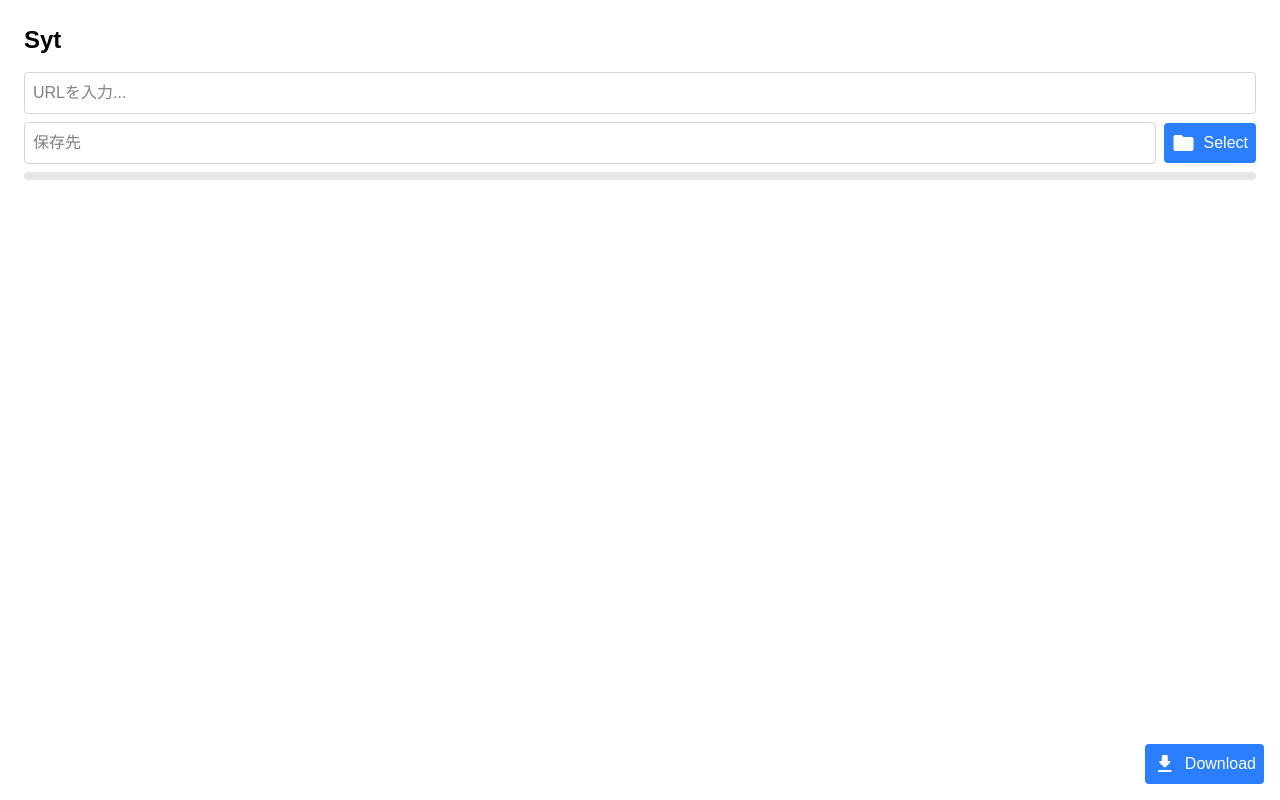
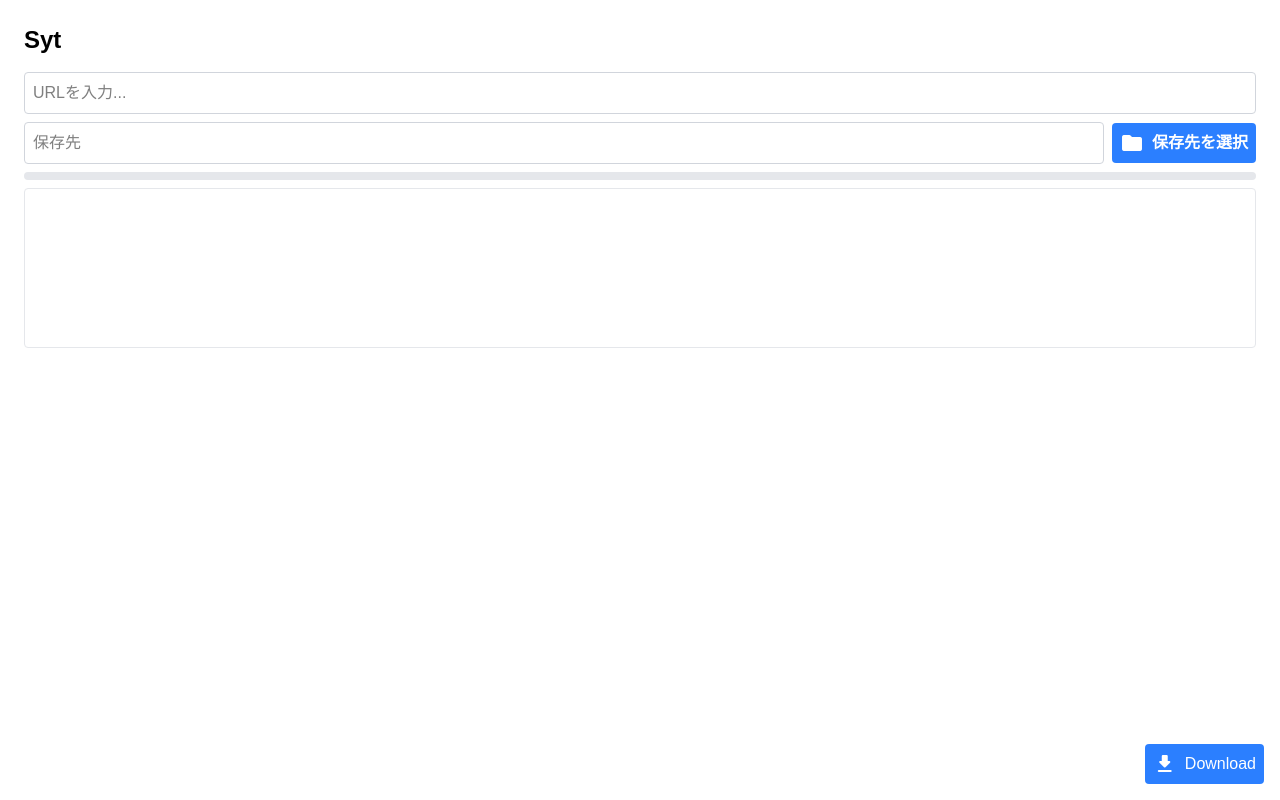
Before and after one commit to monuke-maho/syt, a Vue app: page / in a window 1280 px wide. Built offline with nearby package versions, Linux system fonts and the light colour scheme.

Commit message:
feat: Implement real-time download log display with auto-scrolling and update save directory button text.

```diff
--- a/src/App.vue
+++ b/src/App.vue
@@ -1,13 +1,22 @@
 <script setup lang="ts">
-  import { ref, onMounted } from 'vue';
+  import { ref, onMounted, nextTick, watch } from 'vue';
   import { open } from '@tauri-apps/plugin-dialog';
   import { homeDir } from '@tauri-apps/api/path';
   import { Command } from '@tauri-apps/plugin-shell';
   const savePath = ref<string | null>(null);
+  const logArea = ref(null);
   const videoUrl = ref('');
   const downloadProgress = ref(0)
   const downloadTitle = ref('')
   const downloading = ref(false)
+  const downloadLog = ref<string[]>([])
+
+  watch(downloadLog, async () => {
+    await nextTick();
+    if (logArea.value) {
+      logArea.value.scrollTop = logArea.value.scrollHeight;
+    }
+  }, { deep: true })
 
   onMounted(async () => {
     try {
@@ -56,7 +65,7 @@
           }
         }
       } else {
-        console.log(line.trim())
+        downloadLog.value.push(line.trim())
       }
     })
     await cmd.spawn()
@@ -81,12 +90,15 @@
       </div>
       <div class="flex flex-row items-center w-full gap-2">
         <input type="text" name="url" id="url" readonly placeholder="保存先" v-model="savePath" class="p-2 border border-gray-300 rounded-sm w-full">
-        <button class="p-2 rounded-sm bg-blue-500 text-white cursor-pointer flex flex-row items-center gap-2 w-fit" @click="selectSaveDir"><span class="material-icons">folder</span> Select</button>
+        <a class="p-2 whitespace-nowrap font-bold rounded-sm bg-blue-500 text-white cursor-pointer flex flex-row items-center gap-2" @click="selectSaveDir"><span class="material-icons">folder</span> 保存先を選択</a>
       </div>
       <div class="flex flex-row items-center w-full gap-2">
         <div class="w-full h-2 bg-gray-200 rounded-full">
           <div class="h-full bg-blue-500 rounded-full transition-all duration-75" :style="{ width: `${downloadProgress}%` }"></div>
         </div>
+      </div>
+      <div class="w-full h-40 overflow-y-auto border border-gray-200 rounded-sm p-2" ref="logArea">
+        <p class="text-sm font-mono" v-for="log in downloadLog" :key="log">{{ log }}</p>
       </div>
     </div>
     <div class="absolute bottom-4 right-4">
```
